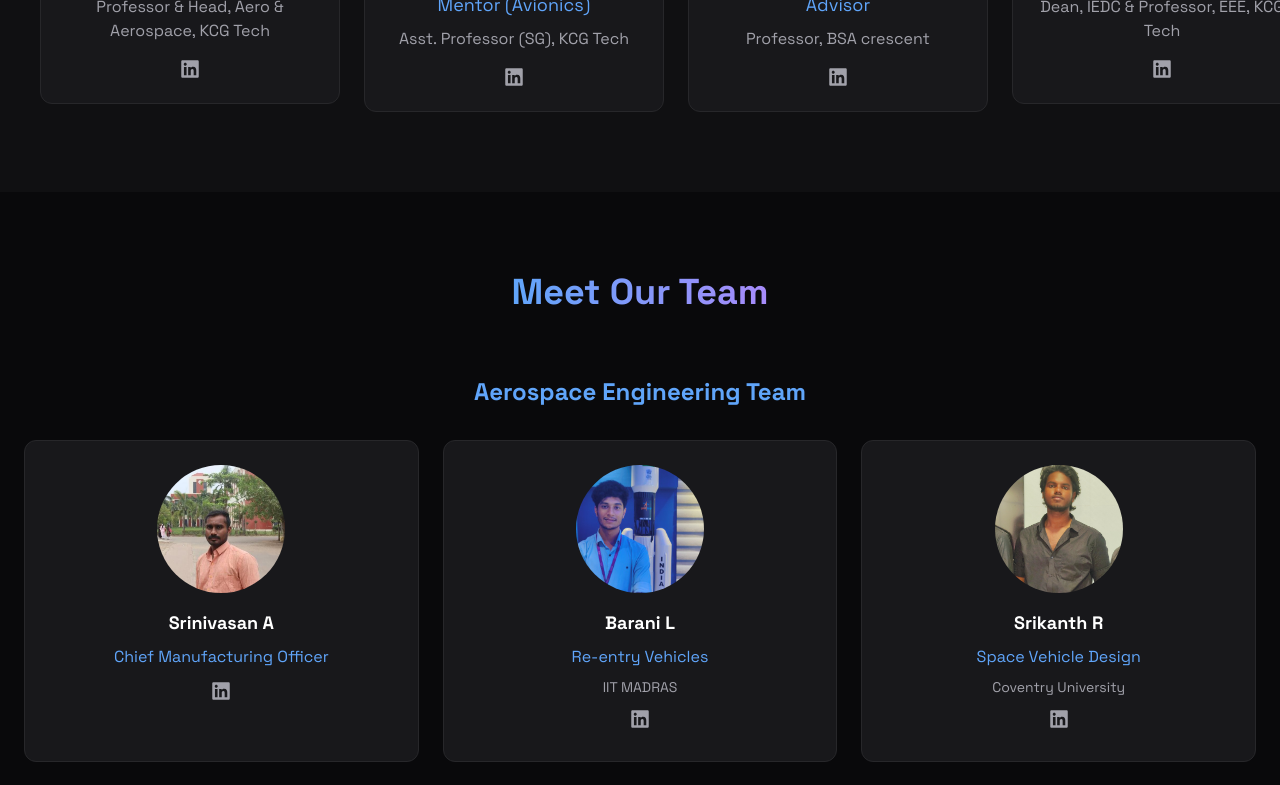
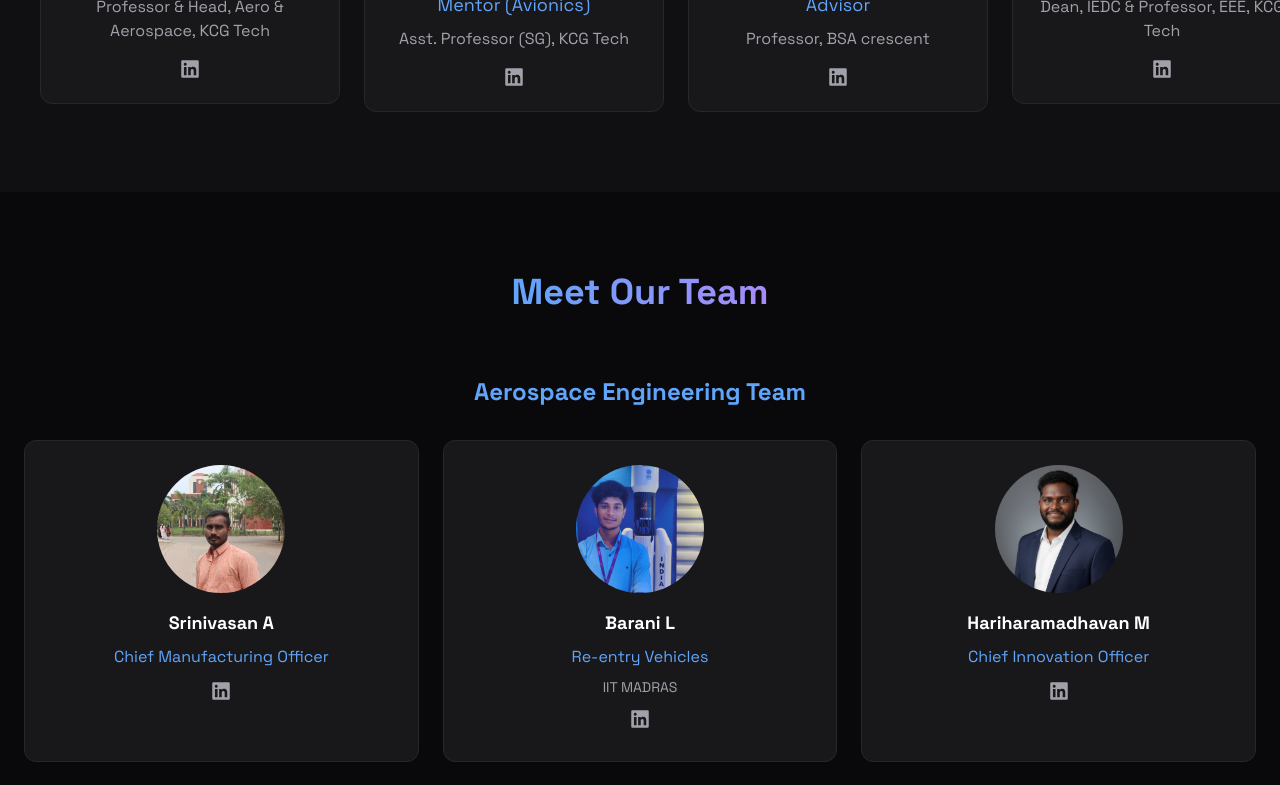
Before and after one commit to Vijayaraj-Anbalagan/dat2, a Next.js app: page /team in a window 1280 px wide. Shown: the part 2000-2785 px from the top of the page. Built offline with nearby package versions, Linux system fonts and the light colour scheme.

Commit message:
Add new team member Hariharamadhavan M

```diff
--- a/src/app/team/page.tsx
+++ b/src/app/team/page.tsx
@@ -103,6 +103,13 @@ const TeamsPage = () => {
         education: "IIT MADRAS",
         linkedin: "https://www.linkedin.com/in/barani-l-aa679323b/",
         image: "/team/barani.jpeg"
+      },
+      {
+        name: "Hariharamadhavan M",
+        role: "Chief Innovation Officer",
+        education: " ",
+        linkedin: "https://www.linkedin.com/in/hariharamadhavan-m-3121b522b/",
+        image: "/team/harimahadev.png"
       },
       {
         name: "Srikanth R",
```
